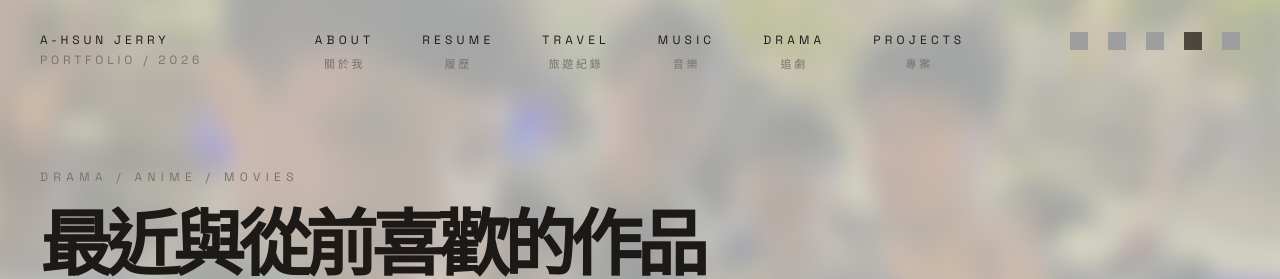
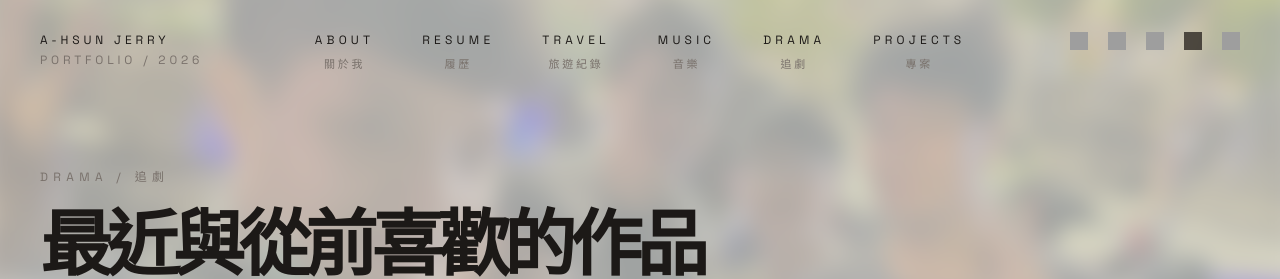
Before and after one commit to liangchatwork/jerry-portfolio, a React (Vite) app: page /drama in a window 1280 px wide. Shown: the top 279 px of the page. Built offline with nearby package versions, Linux system fonts and the light colour scheme; no server answers; grey boxes are pictures that could not be loaded; the HTML template or start-up script is replaced by a standard one.

Commit message:
20260520_v14_drama_movie_updates

```diff
--- a/src/pages/Drama.tsx
+++ b/src/pages/Drama.tsx
@@ -908,7 +908,7 @@ export default function Drama() {
         <section className="mx-auto mt-16 max-w-7xl md:mt-24">
           <div className="max-w-3xl">
             <p className="animate-fade-up text-xs uppercase tracking-[0.45em] text-stone-500">
-              Drama / Anime / Movies
+              Drama / 追劇
             </p>
 
             <h1 className="animate-fade-up delay-100 mt-6 text-5xl font-black leading-none tracking-[-0.08em] text-stone-900 md:text-7xl">
```
